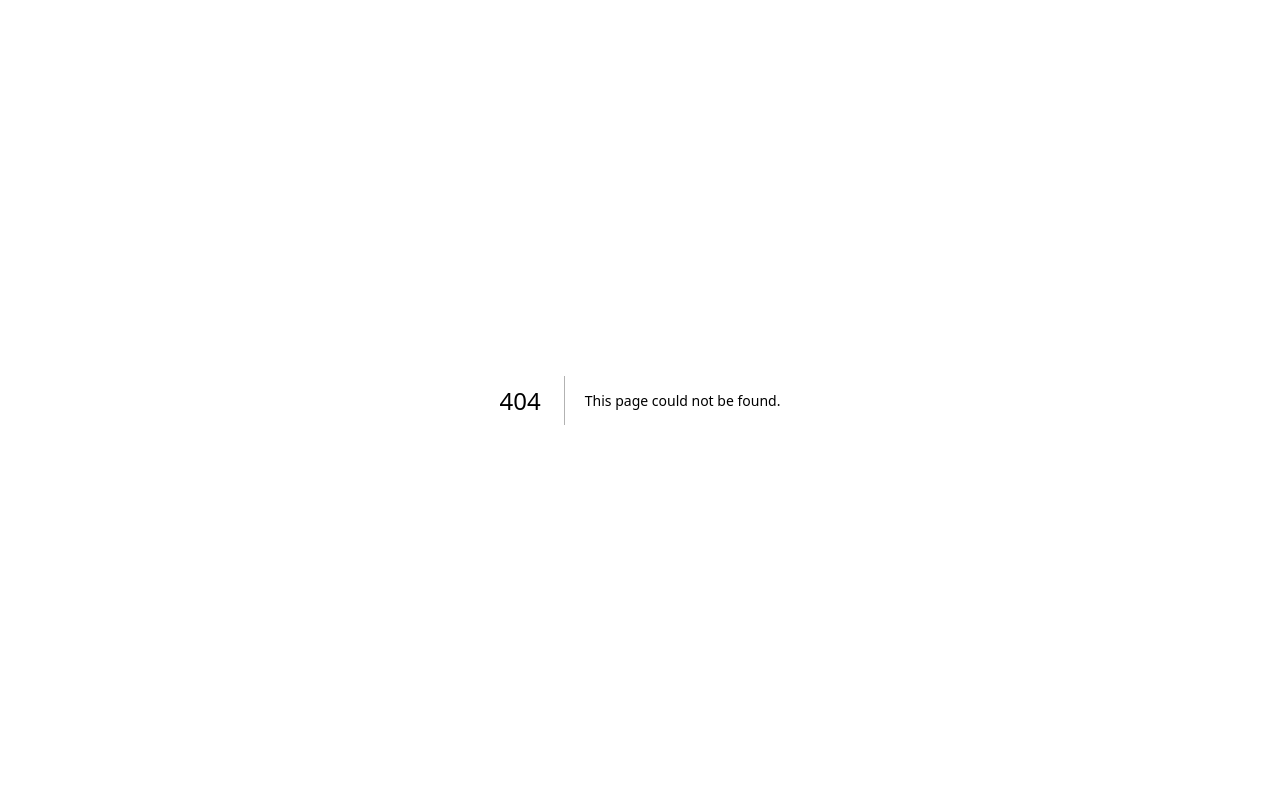
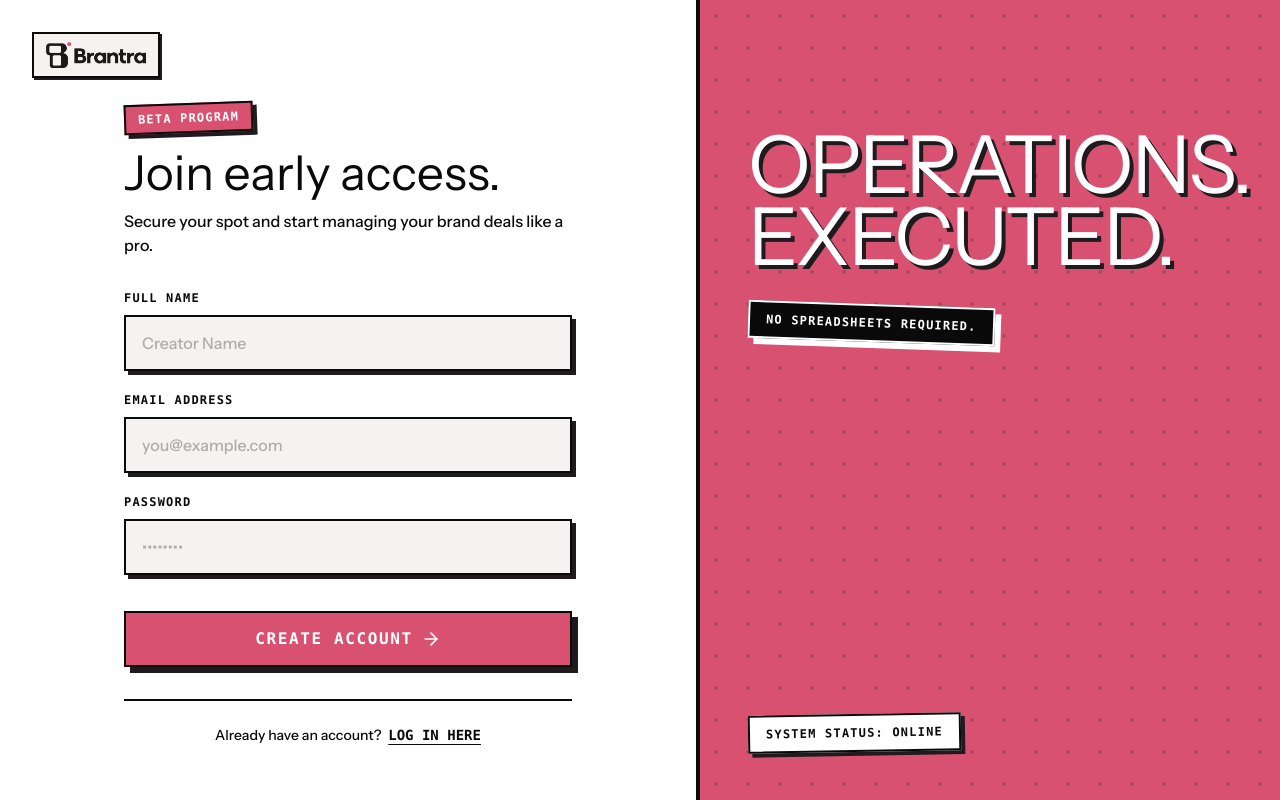
Before and after one commit to AhmedRaza186/Brantra, a Next.js app: page /signup in a window 1280 px wide. Before the commit this address had no page. Built offline with nearby package versions, Linux system fonts and the light colour scheme.

Commit message:
feat: implement brutalist auth layout and pages

```diff
--- /dev/null
+++ b/src/app/(auth)/layout.tsx
@@ -0,0 +1,66 @@
+import Image from "next/image";
+import Link from "next/link";
+import { BRAND } from "@/config/brand";
+import "@/app/globals.css";
+
+export const metadata = {
+  title: `Authentication | ${BRAND.name}`,
+  description: "Access your Brantra workspace",
+};
+
+export default function AuthLayout({
+  children,
+}: {
+  children: React.ReactNode;
+}) {
+  return (
+    <div className="min-h-screen flex flex-col md:flex-row bg-canvas">
+
+      {/* Left side: Form */}
+      <div className="flex-1 flex flex-col justify-center px-4 sm:px-6 lg:flex-none lg:w-[600px] xl:w-[700px] bg-white border-r-4 border-ink relative z-10">
+        <div className="absolute top-8 left-8">
+          <Link href="/" className="inline-block focus-visible rounded-none outline-none focus-visible:ring-2 focus-visible:ring-ink">
+            <div className="bg-canvas border-2 border-ink shadow-[2px_2px_0px_0px_rgba(30,26,29,1)] px-3 py-2 hover:translate-y-0.5 hover:translate-x-0.5 hover:shadow-[0px_0px_0px_0px_rgba(30,26,29,1)] transition-all">
+              <Image
+                src={BRAND.logoWordmarkPath}
+                alt={BRAND.name}
+                width={100}
+                height={26}
+                className="object-contain"
+              />
+            </div>
+          </Link>
+        </div>
+
+        <div className="w-full max-w-md mx-auto pt-24 pb-12">
+          {children}
+        </div>
+      </div>
+
+      {/* Right side: Brutalist Graphic (hidden on mobile) */}
+      <div className="hidden lg:flex flex-1 relative overflow-hidden bg-accent flex-col justify-between p-12">
+        {/* Background Grid */}
+        <div
+          className="absolute inset-0 z-0 opacity-20 pointer-events-none"
+          style={{ backgroundImage: 'radial-gradient(#1E1A1D 2px, transparent 2px)', backgroundSize: '32px 32px' }}
+        ></div>
+
+        <div className="relative z-10 mt-20">
+          <h2 className="font-editorial text-[64px] xl:text-[80px] leading-[0.9] text-white tracking-tight drop-shadow-[4px_4px_0px_rgba(30,26,29,1)]">
+            OPERATIONS.
+            <br />
+            EXECUTED.
+          </h2>
+          <div className="mt-8 bg-ink border-2 border-white px-4 py-2 text-white font-mono font-bold uppercase tracking-widest text-[12px] inline-block shadow-[6px_6px_0px_0px_rgba(255,255,255,1)] rotate-2">
+            No spreadsheets required.
+          </div>
+        </div>
+
+        <div className="relative z-10 text-[12px] font-mono font-bold uppercase text-ink tracking-widest bg-white border-2 border-ink px-4 py-2 w-max shadow-[4px_4px_0px_0px_rgba(30,26,29,1)] -rotate-1">
+          System Status: Online
+        </div>
+      </div>
+
+    </div>
+  );
+}
--- /dev/null
+++ b/src/app/(auth)/login/page.tsx
@@ -0,0 +1,71 @@
+import Link from "next/link";
+import { ArrowRight } from "lucide-react";
+
+export const metadata = {
+  title: "Login | Brantra",
+};
+
+export default function LoginPage() {
+  return (
+    <div className="w-full">
+      <div className="mb-8">
+        <h1 className="font-editorial text-[40px] md:text-[48px] leading-[1] text-ink mb-3">
+          Welcome back.
+        </h1>
+        <p className="text-ink font-medium text-[16px]">
+          Enter your credentials to access your workspace.
+        </p>
+      </div>
+
+      <form className="space-y-6" action="/dashboard">
+
+        <div className="space-y-2">
+          <label className="block text-[12px] font-bold font-mono text-ink uppercase tracking-widest">
+            Email Address
+          </label>
+          <input
+            type="email"
+            required
+            className="w-full h-14 bg-canvas border-2 border-ink px-4 text-[16px] font-medium text-ink focus:outline-none focus:ring-0 focus:border-accent focus:shadow-[4px_4px_0px_0px_rgba(216,81,112,1)] shadow-[4px_4px_0px_0px_rgba(30,26,29,1)] transition-all placeholder:text-ink/30"
+            placeholder="you@example.com"
+          />
+        </div>
+
+        <div className="space-y-2">
+          <div className="flex justify-between items-center">
+            <label className="block text-[12px] font-bold font-mono text-ink uppercase tracking-widest">
+              Password
+            </label>
+            <Link href="#" className="text-[12px] font-bold font-mono text-ink uppercase tracking-widest underline underline-offset-4 hover:text-accent">
+              Forgot?
+            </Link>
+          </div>
+          <input
+            type="password"
+            required
+            className="w-full h-14 bg-canvas border-2 border-ink px-4 text-[16px] font-medium text-ink focus:outline-none focus:ring-0 focus:border-accent focus:shadow-[4px_4px_0px_0px_rgba(216,81,112,1)] shadow-[4px_4px_0px_0px_rgba(30,26,29,1)] transition-all placeholder:text-ink/30"
+            placeholder="••••••••"
+          />
+        </div>
+
+        <div className="pt-4">
+          <button
+            type="submit"
+            className="w-full h-14 flex items-center justify-center gap-2 bg-ink text-white font-bold font-mono text-[16px] uppercase tracking-widest border-2 border-ink shadow-[6px_6px_0px_0px_rgba(30,26,29,0.2)] hover:translate-y-1 hover:translate-x-1 hover:shadow-[2px_2px_0px_0px_rgba(30,26,29,0.2)] transition-all focus:outline-none focus:ring-2 focus:ring-accent focus:ring-offset-2"
+          >
+            Access Workspace <ArrowRight className="w-5 h-5" />
+          </button>
+        </div>
+      </form>
+
+      <div className="mt-8 text-center border-t-2 border-ink pt-6">
+        <p className="text-[14px] font-medium text-ink">
+          Don&apos;t have an account?{" "}
+          <Link href="/signup" className="font-bold font-mono uppercase underline underline-offset-4 hover:text-accent ml-1">
+            Join Early Access
+          </Link>
+        </p>
+      </div>
+    </div>
+  );
+}
--- /dev/null
+++ b/src/app/(auth)/signup/page.tsx
@@ -0,0 +1,81 @@
+import Link from "next/link";
+import { ArrowRight } from "lucide-react";
+
+export const metadata = {
+  title: "Join Early Access | Brantra",
+};
+
+export default function SignupPage() {
+  return (
+    <div className="w-full">
+      <div className="mb-8 relative">
+        <div className="bg-accent text-white font-mono text-[12px] font-bold tracking-widest uppercase border-2 border-ink px-3 py-1 shadow-[4px_4px_0px_0px_rgba(30,26,29,1)] inline-block mb-4 -rotate-2">
+          BETA PROGRAM
+        </div>
+        <h1 className="font-editorial text-[40px] md:text-[48px] leading-[1] text-ink mb-3">
+          Join early access.
+        </h1>
+        <p className="text-ink font-medium text-[16px]">
+          Secure your spot and start managing your brand deals like a pro.
+        </p>
+      </div>
+
+      <form className="space-y-5" action="/dashboard">
+
+        <div className="space-y-2">
+          <label className="block text-[12px] font-bold font-mono text-ink uppercase tracking-widest">
+            Full Name
+          </label>
+          <input
+            type="text"
+            required
+            className="w-full h-14 bg-canvas border-2 border-ink px-4 text-[16px] font-medium text-ink focus:outline-none focus:ring-0 focus:border-accent focus:shadow-[4px_4px_0px_0px_rgba(216,81,112,1)] shadow-[4px_4px_0px_0px_rgba(30,26,29,1)] transition-all placeholder:text-ink/30"
+            placeholder="Creator Name"
+          />
+        </div>
+
+        <div className="space-y-2">
+          <label className="block text-[12px] font-bold font-mono text-ink uppercase tracking-widest">
+            Email Address
+          </label>
+          <input
+            type="email"
+            required
+            className="w-full h-14 bg-canvas border-2 border-ink px-4 text-[16px] font-medium text-ink focus:outline-none focus:ring-0 focus:border-accent focus:shadow-[4px_4px_0px_0px_rgba(216,81,112,1)] shadow-[4px_4px_0px_0px_rgba(30,26,29,1)] transition-all placeholder:text-ink/30"
+            placeholder="you@example.com"
+          />
+        </div>
+
+        <div className="space-y-2">
+          <label className="block text-[12px] font-bold font-mono text-ink uppercase tracking-widest">
+            Password
+          </label>
+          <input
+            type="password"
+            required
+            className="w-full h-14 bg-canvas border-2 border-ink px-4 text-[16px] font-medium text-ink focus:outline-none focus:ring-0 focus:border-accent focus:shadow-[4px_4px_0px_0px_rgba(216,81,112,1)] shadow-[4px_4px_0px_0px_rgba(30,26,29,1)] transition-all placeholder:text-ink/30"
+            placeholder="••••••••"
+          />
+        </div>
+
+        <div className="pt-4">
+          <button
+            type="submit"
+            className="w-full h-14 flex items-center justify-center gap-2 bg-accent text-white font-bold font-mono text-[16px] uppercase tracking-widest border-2 border-ink shadow-[6px_6px_0px_0px_rgba(30,26,29,1)] hover:translate-y-1 hover:translate-x-1 hover:shadow-[2px_2px_0px_0px_rgba(30,26,29,1)] transition-all focus:outline-none focus:ring-2 focus:ring-ink focus:ring-offset-2"
+          >
+            Create Account <ArrowRight className="w-5 h-5" />
+          </button>
+        </div>
+      </form>
+
+      <div className="mt-8 text-center border-t-2 border-ink pt-6">
+        <p className="text-[14px] font-medium text-ink">
+          Already have an account?{" "}
+          <Link href="/login" className="font-bold font-mono uppercase underline underline-offset-4 hover:text-accent ml-1">
+            Log in here
+          </Link>
+        </p>
+      </div>
+    </div>
+  );
+}
```
